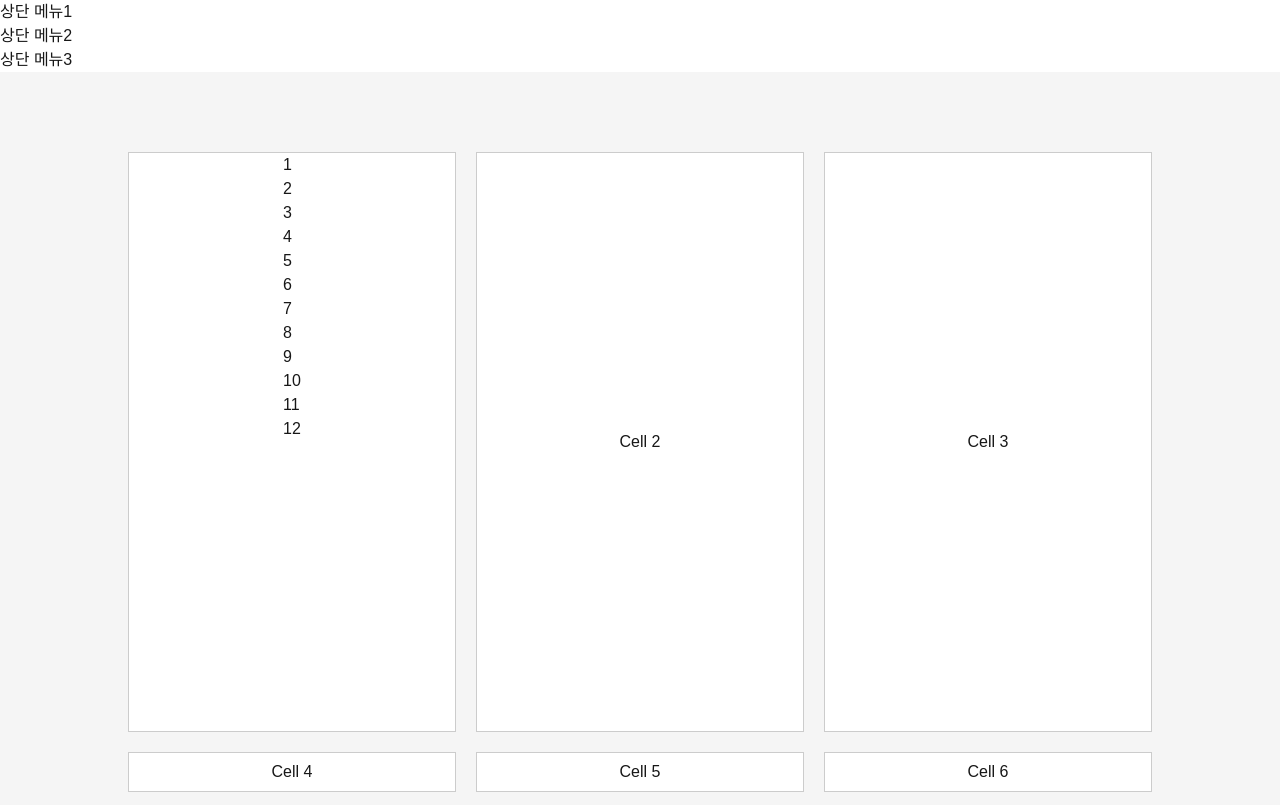
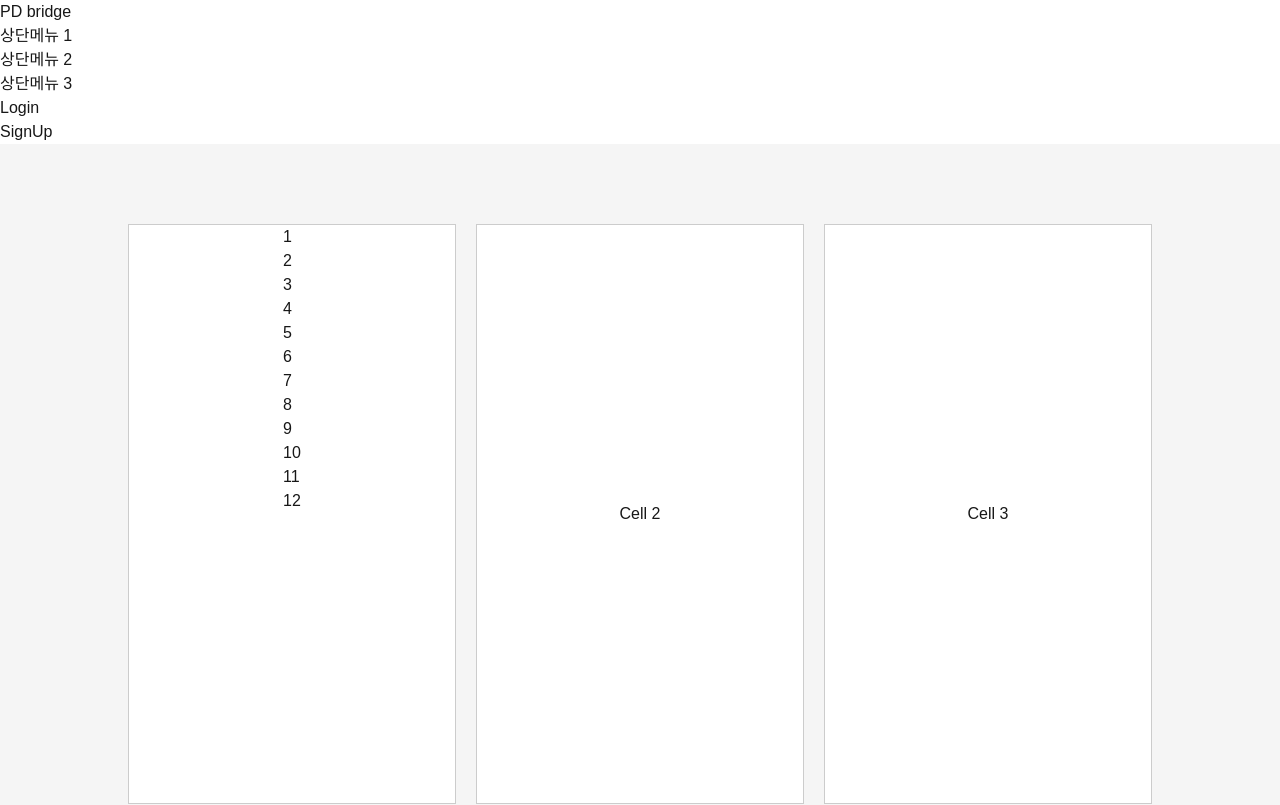
Before and after one commit to happyarche/pdbridge, a Next.js app: page / in a window 1280 px wide. Shown: the top 805 px of the page. Built offline with nearby package versions, Linux system fonts and the light colour scheme.

Commit message:
상단메뉴추가가

```diff
--- a/src/app/layout.tsx
+++ b/src/app/layout.tsx
@@ -1,39 +1,20 @@
 // app/layout.tsx
-import "./globals.css"; // Tailwind CSS가 globals.css에 적용되었다고 가정합니다.
+import "./globals.css";
 import type { ReactNode } from "react";
+import Header from "../components/Header";
+import Footer from "../components/Footer";
 
 export default function RootLayout({ children }: { children: ReactNode }) {
   return (
     <html lang="ko">
       <body className="bg-gray-100 flex flex-col min-h-screen">
-        {/* 상단 메뉴 영역 */}
-        <header className="bg-white shadow py-4">
-          <div className="max-w-[1280px] mx-auto px-4">
-            {/* 메뉴 내용은 추후 수정 가능 */}
-            <nav>
-              <ul className="flex space-x-4">
-                <li>상단 메뉴1</li>
-                <li>상단 메뉴2</li>
-                <li>상단 메뉴3</li>
-              </ul>
-            </nav>
-          </div>
-        </header>
-
-        {/* 컨텐츠 영역 */}
+        <Header />
         <main className="flex-grow">
           <div className="max-w-[1280px] mx-auto px-4 py-8">
             {children}
           </div>
         </main>
-
-        {/* 하단 메뉴 영역 */}
-        <footer className="bg-white shadow py-4">
-          <div className="max-w-[1280px] mx-auto px-4">
-            {/* 하단 메뉴 내용 */}
-            <div>하단 메뉴</div>
-          </div>
-        </footer>
+        <Footer />
       </body>
     </html>
   );
--- /dev/null
+++ b/src/components/Footer.tsx
@@ -0,0 +1,12 @@
+// components/Footer.tsx
+"use client";
+
+export default function Footer() {
+  return (
+    <footer className="bg-white shadow py-4">
+      <div className="max-w-[1280px] mx-auto px-4">
+        <div>하단 메뉴</div>
+      </div>
+    </footer>
+  );
+}
--- /dev/null
+++ b/src/components/Header.tsx
@@ -0,0 +1,41 @@
+// components/Header.tsx
+"use client";
+
+import React from "react";
+
+
+const Header: React.FC = () => {
+  return (
+    <header className="bg-white shadow py-4">
+      <div className="max-w-[1280px] mx-auto px-4 flex justify-between items-center">
+        {/* 왼쪽 영역: 로고와 내비게이션 */}
+        <div className="flex items-center space-x-6">
+          {/* 로고 영역 */}
+          <div className="font-bold text-xl">PD bridge</div>
+          {/* 내비게이션 메뉴 */}
+          <nav>
+            <ul className="flex space-x-4">
+              <li className="cursor-pointer hover:text-blue-500">상단메뉴 1</li>
+              <li className="cursor-pointer hover:text-blue-500">상단메뉴 2</li>
+              <li className="cursor-pointer hover:text-blue-500">상단메뉴 3</li>
+            </ul>
+          </nav>
+        </div>
+
+        {/* 오른쪽 영역: 로그인, 마이페이지 */}
+        <div>
+          <ul className="flex space-x-4 items-center">
+            <li className="flex items-center space-x-1 cursor-pointer hover:text-blue-500">
+              <span>Login</span>
+            </li>
+            <li className="flex items-center space-x-1 cursor-pointer hover:text-blue-500">
+              <span>SignUp</span>
+            </li>
+          </ul>
+        </div>
+      </div>
+    </header>
+  );
+};
+
+export default Header;
```
